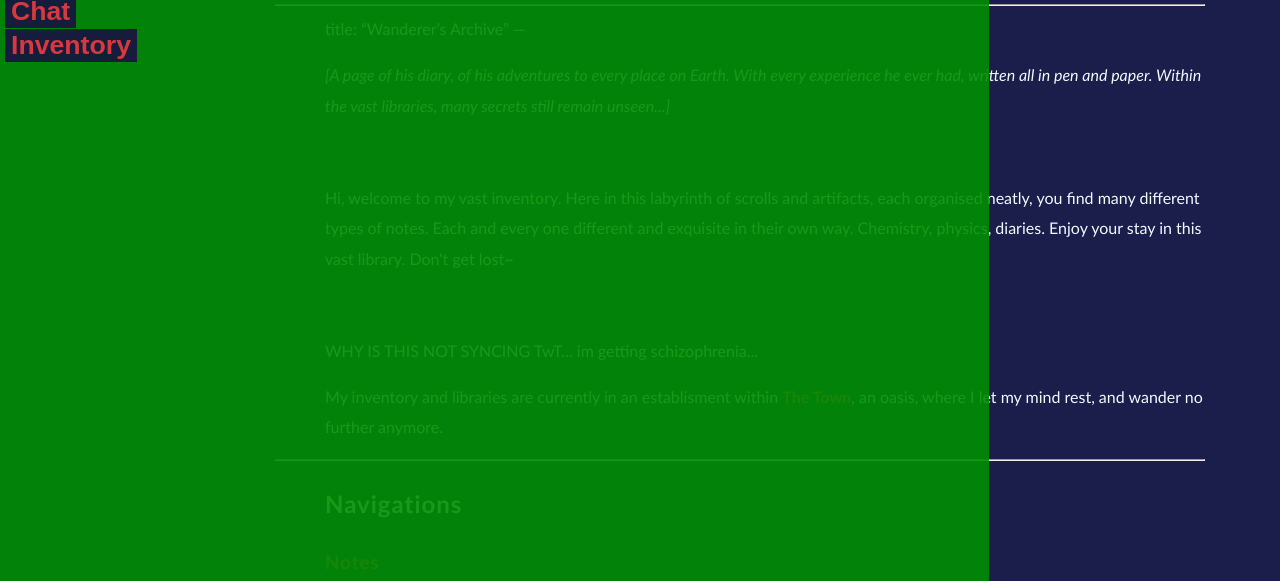
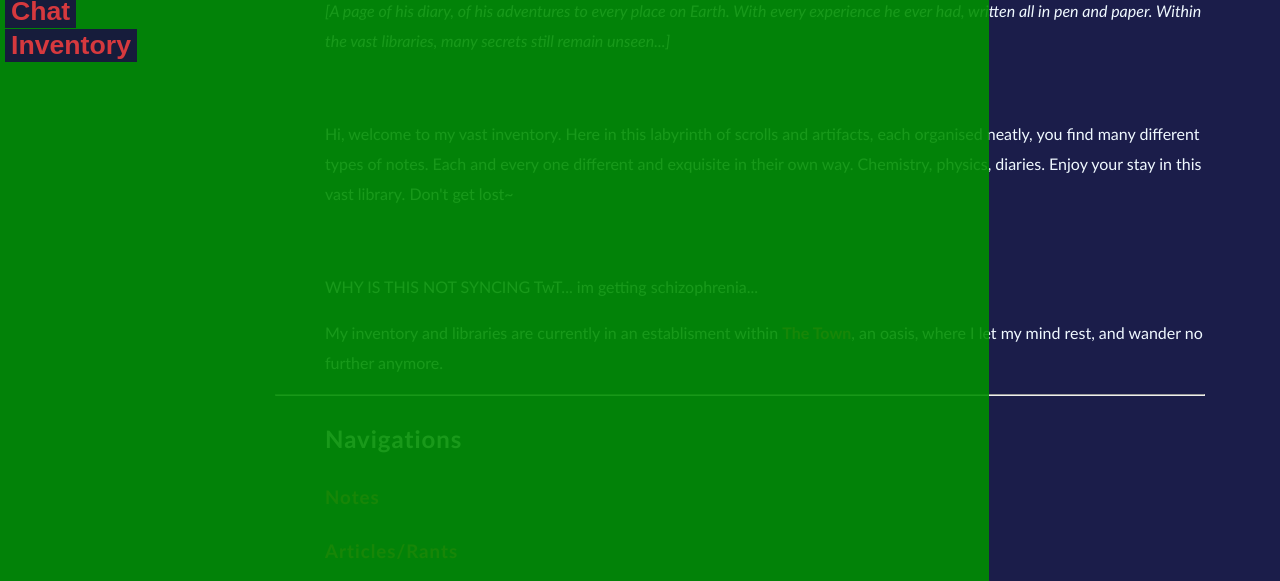
Before and after one commit to Rewind789/wanderer-archive, a Jekyll site: the page built from index.md, in a window 1280 px wide and 900 px high, cut to the strip 319-900 px from the top of the window. Built offline with Jekyll 4.4.1, drawn with Linux system fonts in a browser that asks for light colours; nearby versions of some CDN libraries; our own code applies the rules of GitHub Pages for plain Markdown files; some of the changed lines change nothing that is shown.

Commit message:
Update index.md

```diff
--- a/index.md
+++ b/index.md
@@ -7,10 +7,8 @@
   <script src="https://kit.fontawesome.com/a9576c305f.js" crossorigin="anonymous"></script>
     <script src="https://apps.elfsight.com/p/platform.js" defer></script>
 </head>
+<title>Wanderer's Archive</title>
 
----
-title: "Wanderer's Archive"
----
   <p><i>[A page of his diary, of his adventures to every place on Earth. With every experience he ever had, written all in pen and paper. Within the vast libraries, many secrets still remain unseen...]</i></p>
   <br>
   <p class="intro">Hi, welcome to my vast inventory. Here in this labyrinth of scrolls and artifacts, each organised neatly, you find many different types of notes. Each and every one different and exquisite in their own way. Chemistry, physics, diaries. Enjoy your stay in this vast library. Don't get lost~</p>
```
